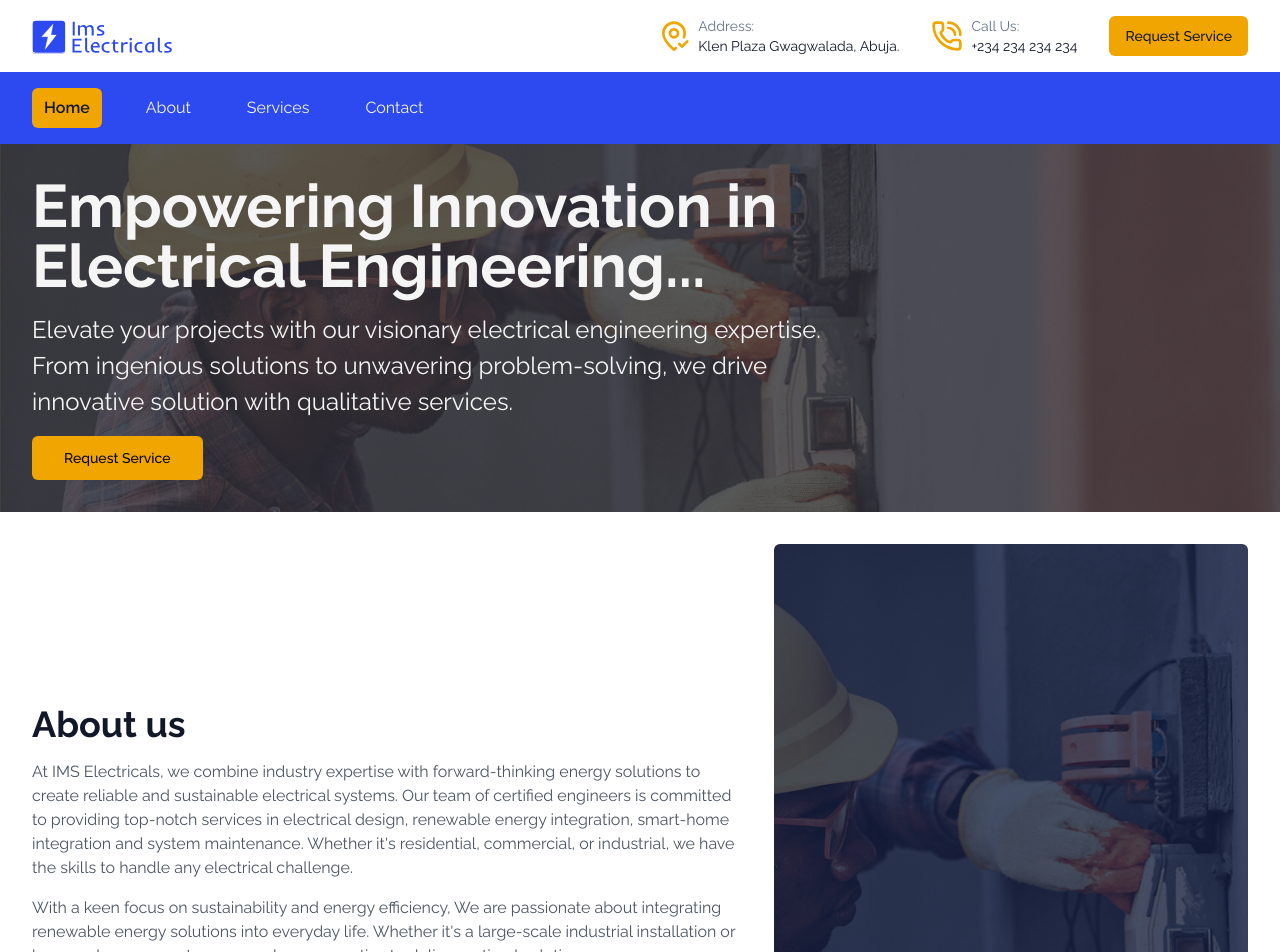
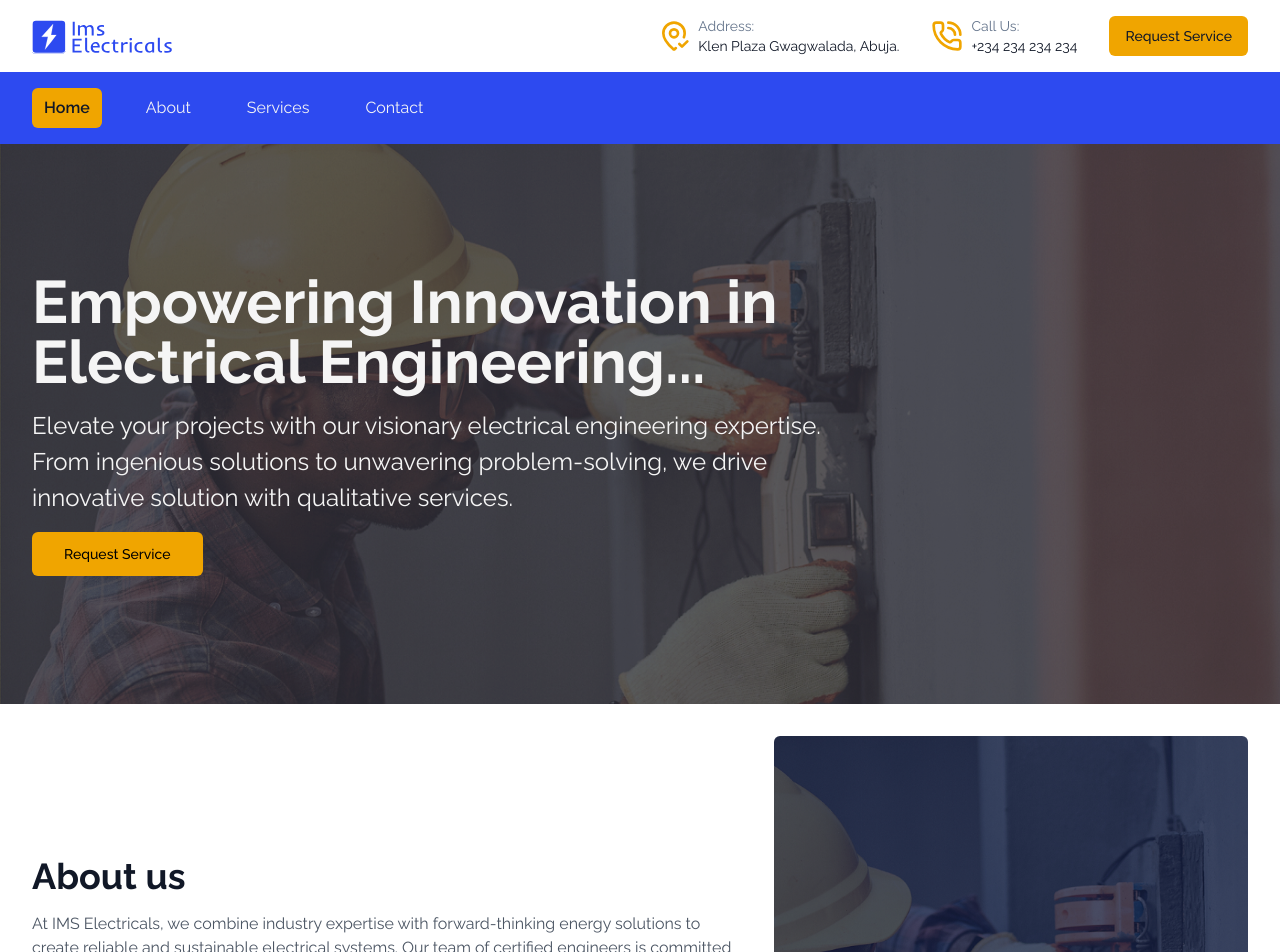
Before and after one commit to Yusuf-Najeeb/ims-new, a Next.js app: page / in a window 1280 px wide. Shown: the top 952 px of the page. Built offline with nearby package versions, Linux system fonts and the light colour scheme.

Commit message:
Fixes: on hero section

```diff
--- a/app/globals.css
+++ b/app/globals.css
@@ -74,10 +74,11 @@ body {
 @media screen and (orientation: landscape) {
   .hero_image {
     height: 100% !important;
+    min-height: 70vh;
     color: burlywood !important;
-    padding: 2rem 0;
+    padding: 4rem 0;
   }
   .about_img {
-    height: 80vh !important;
+    height: 70vh !important;
   }
 }
--- a/app/layout.tsx
+++ b/app/layout.tsx
@@ -27,7 +27,7 @@ export default function RootLayout({
   return (
     <html lang="en">
       <body
-        className={`${raleway.variable} ${robotoMono.variable} antialiased`}
+        className={`${raleway.variable} ${robotoMono.variable} antialiased max-w-[1400px] mx-auto`}
       >
         <Navbar />
         {children}
```
